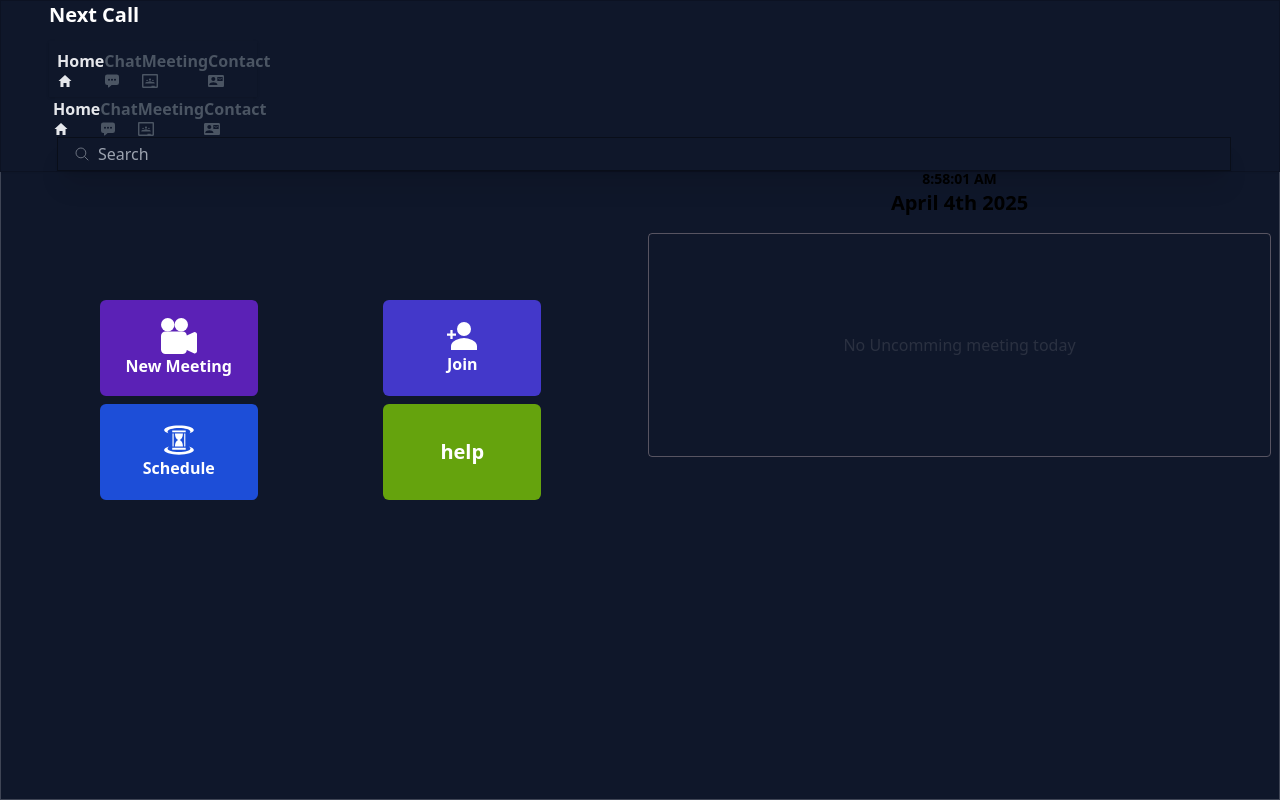
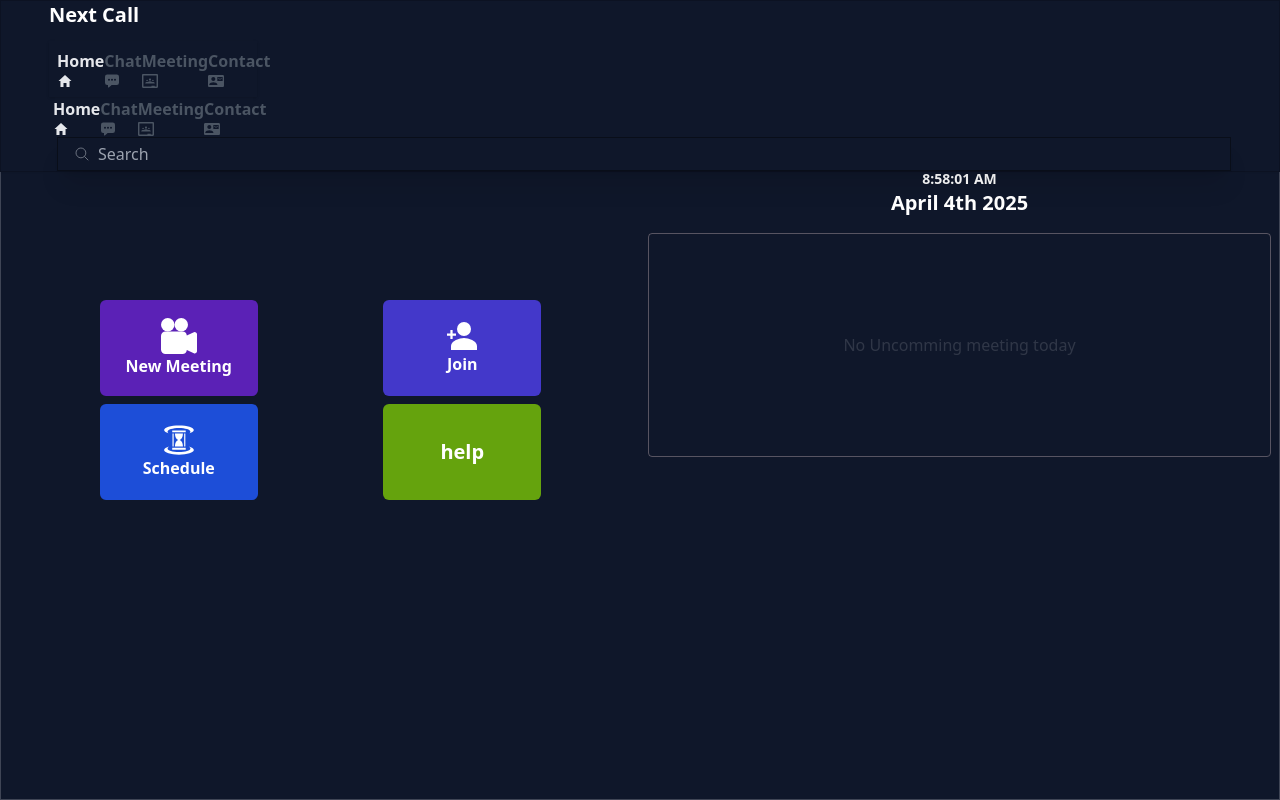
Before and after one commit to NexCall-A-Video-Calling-App/NexCall, a React (Vite) app in the folder CLIENT/: page /meeting-page/meeting-function in a window 1280 px wide. Built offline with nearby package versions, Linux system fonts and the light colour scheme; no server answers.

Commit message:
[update] create room added

```diff
--- a/CLIENT/src/pages/Meeting/MeetingFunctionPages/MeetingFunctionpage.jsx
+++ b/CLIENT/src/pages/Meeting/MeetingFunctionPages/MeetingFunctionpage.jsx
@@ -7,13 +7,15 @@ import { Gi3dGlasses, GiTimeTrap } from "react-icons/gi";
 import { IoPersonAddSharp } from "react-icons/io5";
 import { BsFillCameraReelsFill } from "react-icons/bs";
 
-
 const MeetingFunctionpage = () => {
   // main function go under navbar
 
   const [time, settime] = useState("");
   const [fullTime, setfullTime] = useState("");
 
+  const [JoinRoomId, setJoinRoomId] = useState(""); // RoomID from front-end input
+
+  // LIVE TIME
   useEffect(() => {
     // use effect work when side effect like api calling
     const callTime = setInterval(() => {
@@ -24,17 +26,24 @@ const MeetingFunctionpage = () => {
     return () => {
       clearInterval(callTime);
     };
-  },[]);
+  }, []);
+
+  // CREATE ROOM FUNCTIONS
+  const handleCreateRoom = () => {
+    setLoading(true);
+    socket.emit("createRoom", {
+      name: user.displayName,
+      profilePic: user.photoURL
+    });
+  };
 
   return (
     <div>
       <section className="w-full   border border-white/20 grid md:grid-cols-2  py-40 bg-slate-900 min-h-screen">
-
-
-        <div className=" grid grid-cols-2  place-content-center place-items-center gap-2 ">
+        <div className=" grid grid-cols-2 place-content-center place-items-center gap-2 ">
           <div
-            className="  flex flex-col items-center justify-center bg-violet-800 md:h-24 h-20  rounded-md w-1/2 ml-10
-         hover:cursor-pointer hover:bg-violet-400 transition delay-200 duration-100"
+            onClick={handleCreateRoom}
+            className="  flex flex-col items-center justify-center bg-violet-800 md:h-24 h-20  rounded-md w-1/2 ml-10 hover:cursor-pointer hover:bg-violet-400 transition delay-200 duration-100"
           >
             {/* meeting */}
             <BsFillCameraReelsFill className="text-4xl text-white font-bold  " />
@@ -60,35 +69,18 @@ const MeetingFunctionpage = () => {
           </div>
         </div>
 
-
-        <div className=" p-2 ">
+        <div id="asdf" className=" p-2 ">
           {/* show time */}
           {/* moments .js  */}
-
-
-
-
-          <div className="text-center">
+          <div className="text-center text-white">
             <p className="text-sm font-semibold"> {time}</p>
             <p className="text-xl font-semibold"> {fullTime}</p>
           </div>
-
           <div className="border h-56  rounded mt-4 border-red-100 opacity-30">
-
-
             <div className="flex justify-center items-center h-full">
-
-
-              <p className="text-stone-300 opacity-45">No Uncomming meeting today</p>
-
+              <p className="text-white opacity-45">No Uncomming meeting today</p>
             </div>
           </div>
-
-
-
-
-
-
         </div>
       </section>
     </div>
--- a/CLIENT/src/pages/Meeting/MeetingLayouts/MeetingLayoutes.jsx
+++ b/CLIENT/src/pages/Meeting/MeetingLayouts/MeetingLayoutes.jsx
@@ -1,7 +1,3 @@
-
-
-
-
 import React from 'react'
 import MeetingNavbar from '../MeetingNavbar/MeetingNavbar'
 import MeetingFunctionpage from '../MeetingFunctionPages/MeetingFunctionpage'
@@ -12,8 +8,6 @@ function MeetingLayoutes() {
         {/* all components herer */}
         <MeetingNavbar/>
         <MeetingFunctionpage/>
-
-
     </div>
   )
 }
--- a/CLIENT/src/provider/AuthProvider.jsx
+++ b/CLIENT/src/provider/AuthProvider.jsx
@@ -68,6 +68,7 @@ const AuthProvider = ({ children }) => {
     const authInfo = {
         user,
         loading,
+        setLoading,
         createUser,
         onUpdate,
         loginUser,
```
Also changed, not shown: CLIENT/src/pages/Dashboard/Dashboard.jsx (+6 -6 lines).
